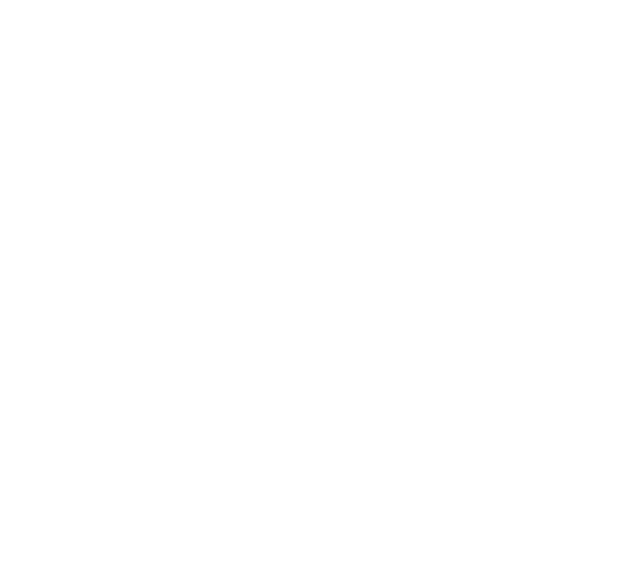
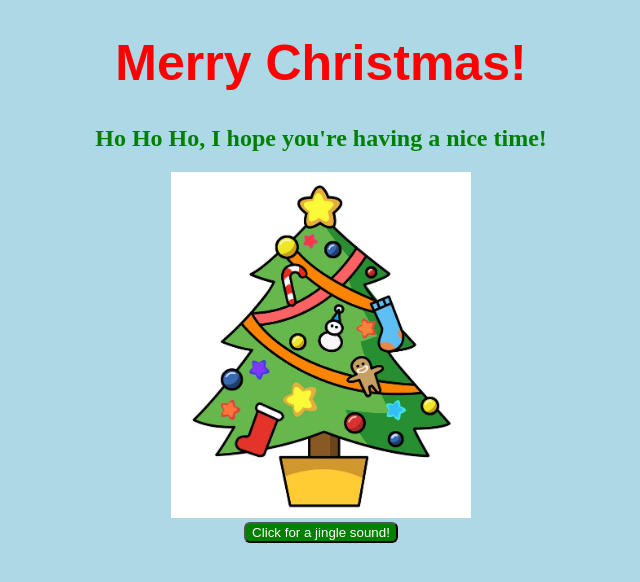
Before and after one commit to noobieyuh/christmas-website, a plain HTML site: page index.html in a window 1280 px wide. Shown: the whole page, without its empty margins (319-959 px from the left). Drawn offline with Linux system fonts and the light colour scheme.

Commit message:
basics down

```diff
--- a/index.html
+++ b/index.html
@@ -4,11 +4,15 @@
         <meta charset = "UTF-8">
         <meta name = "viewport" content = "width=device-width, initial-scale=1.0">
         <link rel = "stylesheet" href = "styles.css">
-        <link rel = "icon" type = "image/x-icon" href = "favicon.png">
+        <link rel = "icon" type = "image/x-icon" href = "assets/favicon.png">
         <title>awesome christmas website!</title>
     </head>
     <body>
         <script src = "index.js"></script>
-
+        <h1 class = merry>Merry Christmas!</h1>
+        <h2 class = merry-alt>Ho Ho Ho, I hope you're having a nice time!</h2>
+        <img src = "assets/christmas-tree.jpg" width = "300">
+        <div></div>
+        <button onclick="jingle()" id = jingle-button>Click for a jingle sound!</button>
     </body>
 </html>
--- a/index.js
+++ b/index.js
@@ -0,0 +1,5 @@
+function jingle()
+{
+    var sound = new Audio("assets/jingle-sound.mp3")
+    sound.play();
+}
--- a/styles.css
+++ b/styles.css
@@ -0,0 +1,35 @@
+body
+{
+    background-color: lightblue;
+    text-align: center;
+}
+
+h1
+{
+    font-size: 50px;
+    color: white;
+    font-family: Arial, Helvetica, sans-serif;
+}
+
+.merry
+{
+    color: red;
+}
+
+.merry:hover
+{
+    color: green;
+}
+
+.merry-alt
+{
+    color: green;
+}
+
+button
+{
+    font-family: Arial, Helvetica, sans-serif;
+    color: white;
+    background-color: green;
+    border-radius: 6px;
+}
```
Also changed, not shown: assets/christmas-tree.jpg (added), assets/favicon.png (renamed from favicon.png), 1 other file.
